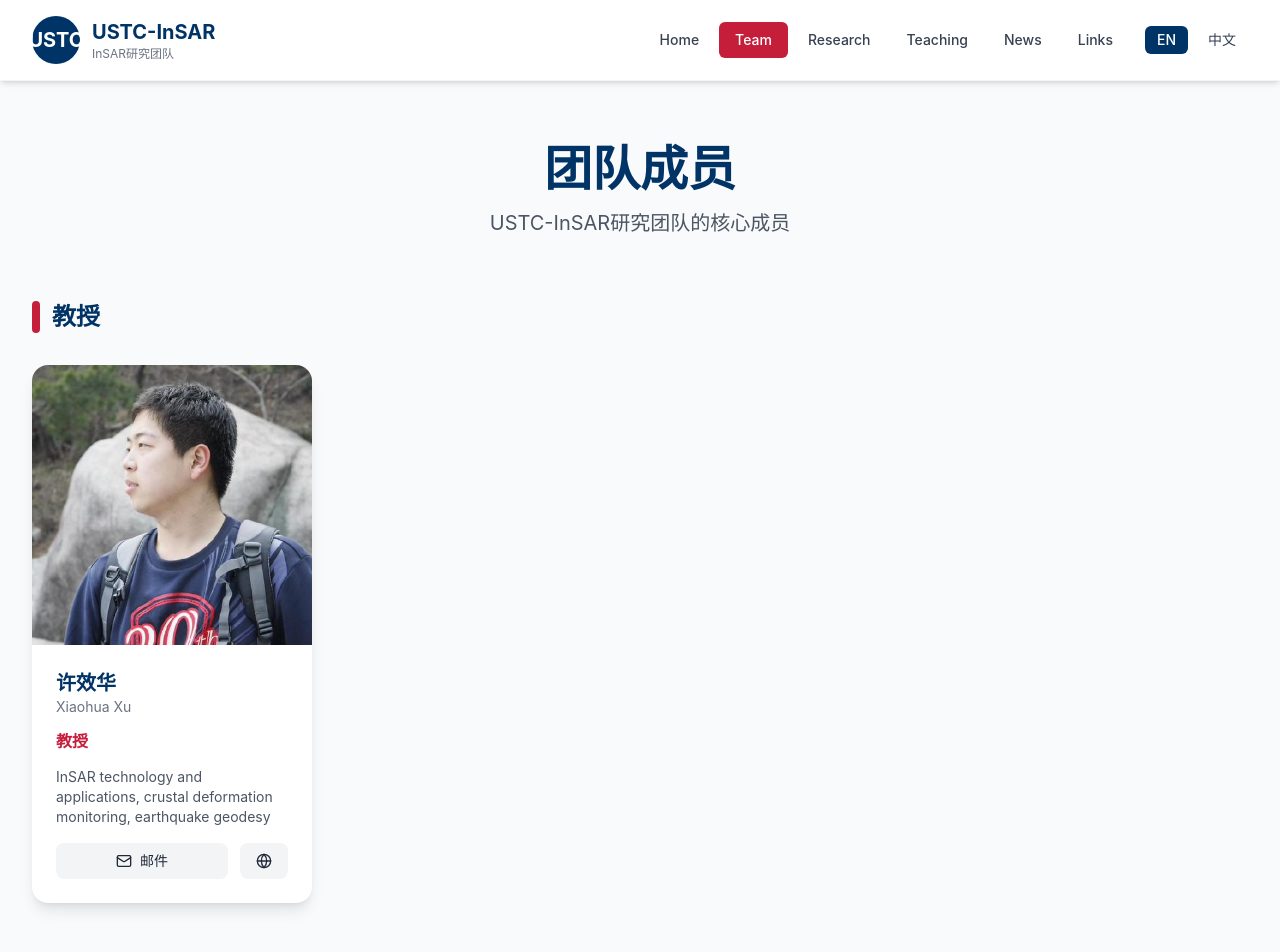
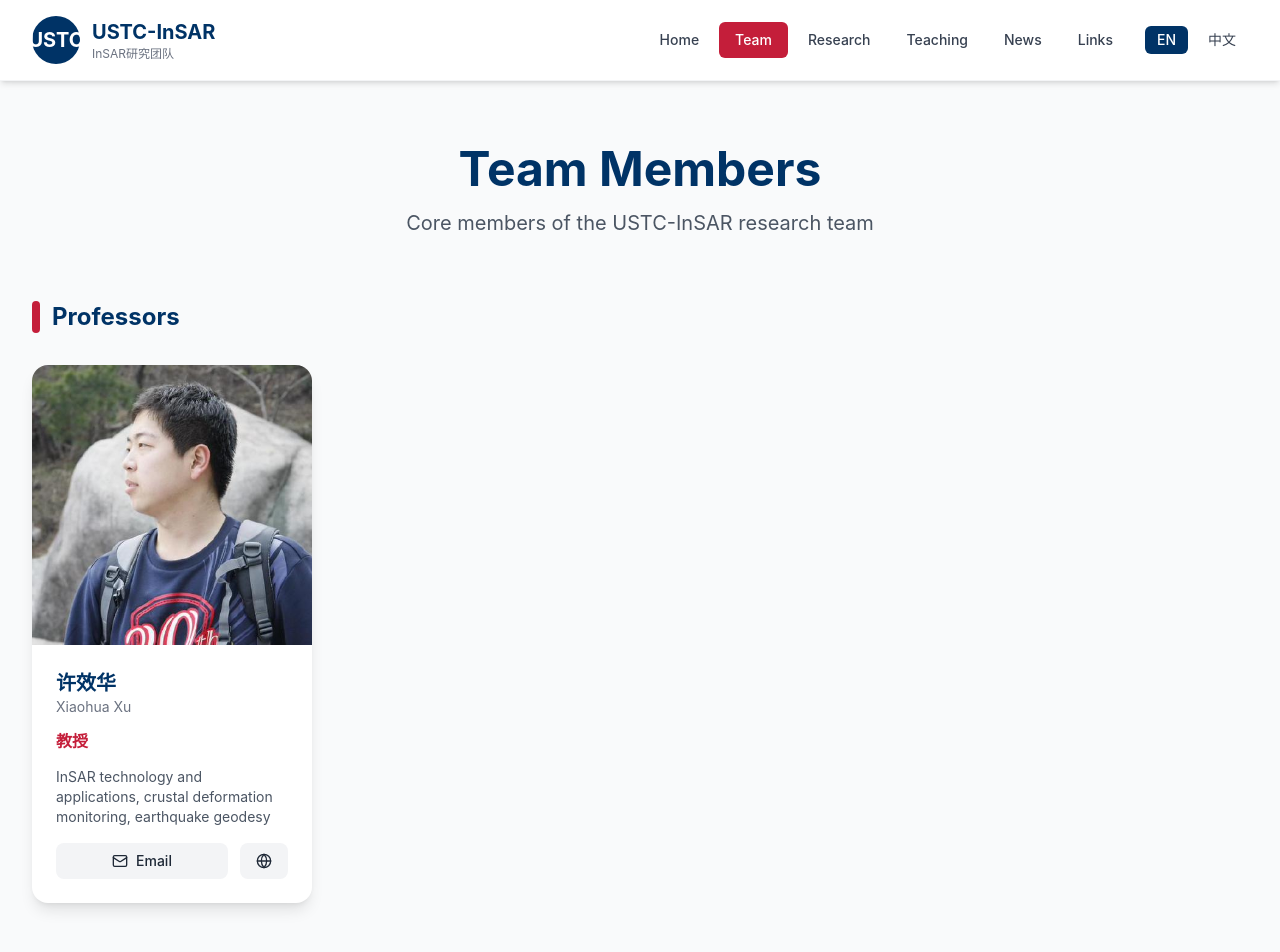
Before and after one commit to ustcer-jun/xiaohua-eric-xu.github.io, a React (Vite) app: page /team in a window 1280 px wide. Shown: the top 952 px of the page. Built offline with nearby package versions, Linux system fonts and the light colour scheme.

Commit message:
Update: Remove Trae plugin and complete internationalization support

```diff
--- a/package.json
+++ b/package.json
@@ -1,5 +1,5 @@
 {
-  "name": "trae-project",
+  "name": "ustc-insar-website",
   "private": true,
   "version": "0.0.0",
   "type": "module",
@@ -37,7 +37,6 @@
     "typescript": "~5.8.3",
     "typescript-eslint": "^8.30.1",
     "vite": "^6.3.5",
-    "vite-plugin-trae-solo-badge": "^1.0.0",
     "vite-tsconfig-paths": "^5.1.4"
   }
 }
--- a/src/i18n/locales/en.json
+++ b/src/i18n/locales/en.json
@@ -147,6 +147,43 @@
       "sar_data_portals": "SAR Data Portals",
       "insar_tools": "InSAR Processing Tools"
     },
+    "academic_profiles": {
+      "google_scholar": "View all academic papers and citations",
+      "github": "Code repositories and open source projects",
+      "gmtsar_downloads": "GMTSAR software downloads"
+    },
+    "related_websites": {
+      "ustc": "University of Science and Technology of China",
+      "ustc_description": "USTC official homepage",
+      "ess": "School of Earth and Space Sciences",
+      "ess_description": "School official website",
+      "mengcheng": "Mengcheng National Field Scientific Observation and Research Station of Geophysics",
+      "mengcheng_description": "Earthquake monitoring and research"
+    },
+    "sar_data_portals": {
+      "esa": "European Space Agency Sentinel data",
+      "asf": "ASF SAR data archive",
+      "earthdata": "NASA Earth observation data"
+    },
+    "insar_tools": {
+      "gmt": "Generic Mapping Tools",
+      "gmtsar": "InSAR processing software (based on GMT)"
+    },
     "visit": "Visit"
+  },
+  "team": {
+    "hero": {
+      "title": "Team Members",
+      "description": "Core members of the USTC-InSAR research team"
+    },
+    "categories": {
+      "professor": "Professors",
+      "associate": "Associate Researchers",
+      "postdoc": "Postdoctoral Fellows",
+      "phd": "PhD Students",
+      "master": "Master's Students",
+      "undergraduate": "Undergraduate Students"
+    },
+    "email": "Email"
   }
 }
--- a/src/i18n/locales/zh.json
+++ b/src/i18n/locales/zh.json
@@ -147,6 +147,43 @@
       "sar_data_portals": "SAR数据平台",
       "insar_tools": "InSAR处理工具"
     },
+    "academic_profiles": {
+      "google_scholar": "查看全部学术论文与引用",
+      "github": "代码仓库与开源项目",
+      "gmtsar_downloads": "GMTSAR软件下载"
+    },
+    "related_websites": {
+      "ustc": "中国科学技术大学",
+      "ustc_description": "USTC 官方主页",
+      "ess": "地球和空间科学学院",
+      "ess_description": "学院官方网站",
+      "mengcheng": "蒙城地球物理国家野外科学观测研究站",
+      "mengcheng_description": "地震监测与研究"
+    },
+    "sar_data_portals": {
+      "esa": "欧洲空间局哨兵数据",
+      "asf": "ASF SAR数据存档",
+      "earthdata": "NASA地球观测数据"
+    },
+    "insar_tools": {
+      "gmt": "通用地图工具集",
+      "gmtsar": "InSAR处理软件 (基于GMT)"
+    },
     "visit": "访问"
+  },
+  "team": {
+    "hero": {
+      "title": "团队成员",
+      "description": "USTC-InSAR研究团队的核心成员"
+    },
+    "categories": {
+      "professor": "教授",
+      "associate": "副研究员",
+      "postdoc": "博士后",
+      "phd": "博士研究生",
+      "master": "硕士研究生",
+      "undergraduate": "本科生"
+    },
+    "email": "邮件"
   }
 }
--- a/src/pages/Links.tsx
+++ b/src/pages/Links.tsx
@@ -20,40 +20,40 @@ const Links = () => {
       name: 'Google Scholar',
       url: 'https://scholar.google.com/citations?hl=zh-CN&user=ME1EfdsAAAAJ&view_op=list_works&sortby=pubdate',
       icon: <BookOpen size={28} />,
-      description: '查看全部学术论文与引用'
+      description: t('links.academic_profiles.google_scholar')
     },
     {
       name: 'GitHub',
       url: 'https://github.com/Xiaohua-Eric-Xu',
       icon: <Code size={28} />,
-      description: '代码仓库与开源项目'
+      description: t('links.academic_profiles.github')
     },
     {
       name: 'GMTSAR Downloads',
       url: 'https://topex.ucsd.edu/gmtsar/downloads/',
       icon: <Download size={28} />,
-      description: 'GMTSAR软件下载'
+      description: t('links.academic_profiles.gmtsar_downloads')
     }
   ];
 
   const relatedWebsites = [
     {
-      name: '中国科学技术大学',
+      name: t('links.related_websites.ustc'),
       url: 'https://www.ustc.edu.cn',
       icon: <Building size={28} />,
-      description: 'USTC 官方主页'
+      description: t('links.related_websites.ustc_description')
     },
     {
-      name: '地球和空间科学学院',
+      name: t('links.related_websites.ess'),
       url: 'https://ess.ustc.edu.cn',
       icon: <Globe size={28} />,
-      description: '学院官方网站'
+      description: t('links.related_websites.ess_description')
     },
     {
-      name: '蒙城地球物理国家野外科学观测研究站',
+      name: t('links.related_websites.mengcheng'),
       url: 'http://earthquake.ustc.edu.cn',
       icon: <Database size={28} />,
-      description: '地震监测与研究'
+      description: t('links.related_websites.mengcheng_description')
     }
   ];
 
@@ -62,19 +62,19 @@ const Links = () => {
       name: 'ESA Sentinel Data Hub',
       url: 'https://scihub.copernicus.eu',
       icon: <Database size={28} />,
-      description: '欧洲空间局哨兵数据'
+      description: t('links.sar_data_portals.esa')
     },
     {
       name: 'NASA Alaska Satellite Facility',
       url: 'https://search.asf.alaska.edu/#/',
       icon: <Database size={28} />,
-      description: 'ASF SAR数据存档'
+      description: t('links.sar_data_portals.asf')
     },
     {
       name: 'NASA Earthdata',
       url: 'https://earthdata.nasa.gov',
       icon: <Database size={28} />,
-      description: 'NASA地球观测数据'
+      description: t('links.sar_data_portals.earthdata')
     }
   ];
 
@@ -83,13 +83,13 @@ const Links = () => {
       name: 'GMT',
       url: 'https://www.generic-mapping-tools.org',
       icon: <Code size={28} />,
-      description: '通用地图工具集'
+      description: t('links.insar_tools.gmt')
     },
     {
       name: 'GMTSAR',
       url: 'https://topex.ucsd.edu/gmtsar',
       icon: <Code size={28} />,
-      description: 'InSAR处理软件 (基于GMT)'
+      description: t('links.insar_tools.gmtsar')
     }
   ];
 
--- a/src/pages/Team.tsx
+++ b/src/pages/Team.tsx
@@ -2,23 +2,26 @@ import { motion } from 'framer-motion';
 import { Mail, Globe, User } from 'lucide-react';
 import teamMembers from '@/data/team-members.json';
 import { getImageUrl } from '@/lib/imageUtils';
+import { useI18n } from '@/i18n/I18nContext';
 
 const Team = () => {
+  const { t } = useI18n();
+
   const categories = [
-    { key: 'professor', label: '教授' },
-    { key: 'associate', label: '副研究员' },
-    { key: 'postdoc', label: '博士后' },
-    { key: 'phd', label: '博士研究生' },
-    { key: 'master', label: '硕士研究生' },
-    { key: 'undergraduate', label: '本科生' }
+    { key: 'professor', labelKey: 'team.categories.professor' },
+    { key: 'associate', labelKey: 'team.categories.associate' },
+    { key: 'postdoc', labelKey: 'team.categories.postdoc' },
+    { key: 'phd', labelKey: 'team.categories.phd' },
+    { key: 'master', labelKey: 'team.categories.master' },
+    { key: 'undergraduate', labelKey: 'team.categories.undergraduate' }
   ];
 
   return (
     <div className="min-h-screen bg-gray-50 py-16">
       <div className="max-w-7xl mx-auto px-4 sm:px-6 lg:px-8">
         <div className="text-center mb-16">
-          <h1 className="text-4xl md:text-5xl font-bold text-[#003366] mb-4">团队成员</h1>
-          <p className="text-xl text-gray-600">USTC-InSAR研究团队的核心成员</p>
+          <h1 className="text-4xl md:text-5xl font-bold text-[#003366] mb-4">{t('team.hero.title')}</h1>
+          <p className="text-xl text-gray-600">{t('team.hero.description')}</p>
         </div>
 
         {categories.map((category) => {
@@ -30,7 +33,7 @@ const Team = () => {
               <div className="mb-8">
                 <h2 className="text-2xl font-bold text-[#003366] flex items-center gap-3">
                   <span className="w-2 h-8 bg-[#C41E3A] rounded-full"></span>
-                  {category.label}
+                  {t(category.labelKey)}
                 </h2>
               </div>
 
@@ -74,7 +77,7 @@ const Team = () => {
                           className="flex-1 flex items-center justify-center gap-2 px-4 py-2 bg-gray-100 hover:bg-[#C41E3A] hover:text-white rounded-lg transition-colors text-sm font-medium"
                         >
                           <Mail size={16} />
-                          邮件
+                          {t('team.email')}
                         </a>
                         {member.homepage && (
                           <a
```
